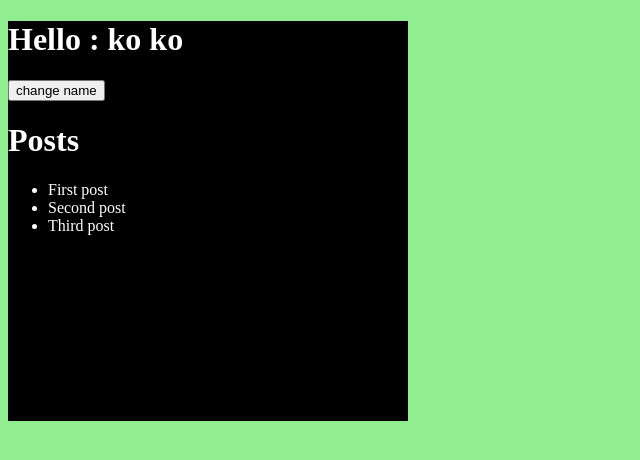
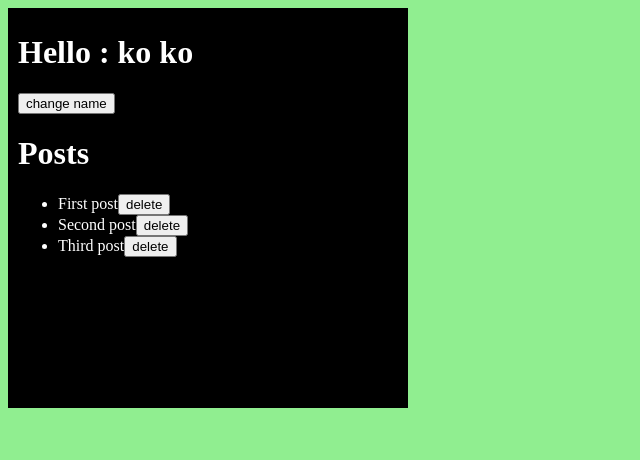
Before and after one commit to nyinyizin-dev/react-app, a React (Create React App) app: page / in a window 1280 px wide. Shown: the top 460 px of the page, without its empty margins (0-640 px from the left). Built offline with nearby package versions, Linux system fonts and the light colour scheme.

Commit message:
add delete method

```diff
--- a/src/App.css
+++ b/src/App.css
@@ -3,6 +3,8 @@
   color: white;
   width: 400px;
   height: 400px;
+  padding: 5px 10px;
+  box-sizing: border-box;
 }
 
 /* body {
--- a/src/App.js
+++ b/src/App.js
@@ -17,10 +17,15 @@ function App() {
       title: "Third post",
     },
   ]);
+  console.log(posts);
 
   let changeName = () => {
     setName("nyi nyi");
     console.log(name);
+  };
+
+  let deletePost = (id) => {
+    setPosts((pre) => pre.filter((post) => post.id !== id));
   };
 
   return (
@@ -30,9 +35,14 @@ function App() {
 
       <h1>Posts</h1>
       <ul>
-        {posts.map((post) => (
-          <li key={post.id}>{post.title}</li>
-        ))}
+        {!!posts.length &&
+          posts.map((post) => (
+            <li key={post.id}>
+              {post.title}
+              <button onClick={() => deletePost(post.id)}>delete</button>
+            </li>
+          ))}
+        {!posts.length && <p>No posts available. </p>}
       </ul>
     </div>
   );
```
